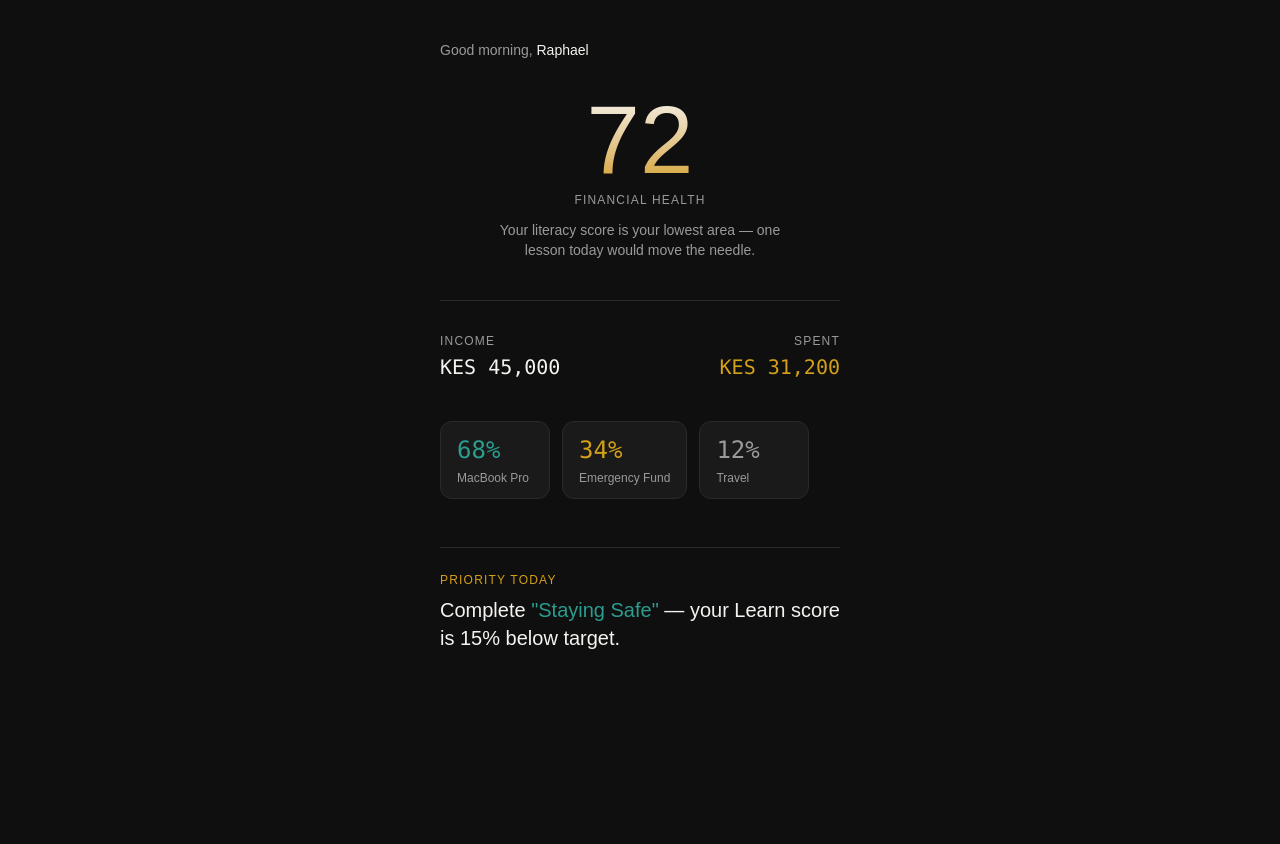
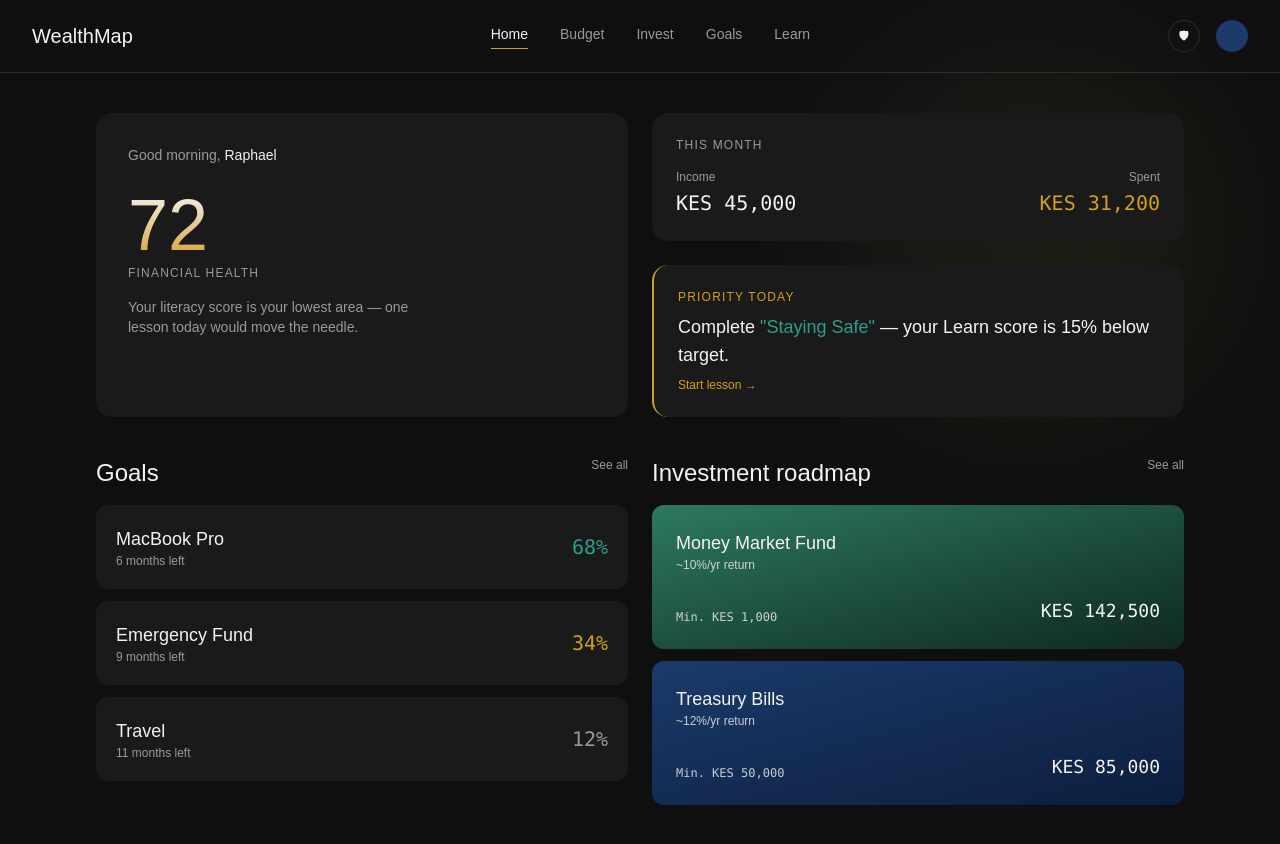
Before and after one commit to EricChuwa/Trojan_WealthMap, a React (Vite) app in the folder WM-FrontEnd/: page /dashboard in a window 1280 px wide. Before the commit the page ends 800 px from the top, so only its background shows below. Built offline with nearby package versions, Linux system fonts and the light colour scheme; no server answers; the HTML template or start-up script is replaced by a standard one.

Commit message:
Dashboard modified

```diff
--- a/WM-FrontEnd/src/pages/Dashboard.tsx
+++ b/WM-FrontEnd/src/pages/Dashboard.tsx
@@ -1,37 +1,46 @@
+import Navbar from "../components/Navbar";
+
 export default function Dashboard() {
   return (
-    <div className="min-h-screen px-6 py-10 max-w-md mx-auto">
-      <p className="text-sm text-[var(--color-text-muted)] mb-8">
+    <div className="min-h-screen">
+      <Navbar />
+      <div className="max-w-6xl mx-auto px-8 py-10 relative">
+        {/* Faint accent glow */}
+        <div className="absolute -top-10 right-0 w-96 h-96 rounded-full bg-gradient-to-br from-[var(--color-emerald-light)] to-[var(--color-gold)] opacity-10 blur-3xl pointer-events-none" />
+
+        {/* Hero: two columns */}
+        <div className="grid grid-cols-2 gap-6 relative z-10 mb-10">
+          <div className="bg-[var(--color-card)] rounded-2xl p-8">
+            <p className="text-sm text-[var(--color-text-muted)] mb-6">
               Good morning,{" "}
               <span className="text-[var(--color-text-primary)]">Raphael</span>
             </p>
-
-      {/* Hero health score */}
-      <div className="text-center mb-10">
-        <div className="font-[var(--font-display)] text-8xl bg-gradient-to-b from-[var(--color-text-primary)] to-[var(--color-gold-light)] bg-clip-text text-transparent">
+            <div className="font-[var(--font-display)] text-7xl bg-gradient-to-b from-[var(--color-text-primary)] to-[var(--color-gold-light)] bg-clip-text text-transparent">
               72
             </div>
-        <p className="text-xs uppercase tracking-widest text-[var(--color-text-muted)] mt-1">
+            <p className="text-xs uppercase tracking-widest text-[var(--color-text-muted)] mt-1 mb-4">
               Financial health
             </p>
-        <p className="text-sm text-[var(--color-text-muted)] mt-3 max-w-xs mx-auto">
-          Your literacy score is your lowest area — one lesson today would move
-          the needle.
+            <p className="text-sm text-[var(--color-text-muted)] max-w-xs">
+              Your literacy score is your lowest area — one lesson today would
+              move the needle.
             </p>
           </div>
 
-      <div className="h-px bg-[var(--color-border)] my-8" />
-
-      {/* Income vs spend */}
-      <div className="flex justify-between mb-10">
+          <div className="flex flex-col gap-6">
+            <div className="bg-[var(--color-card)] rounded-2xl p-6">
+              <p className="text-xs uppercase tracking-widest text-[var(--color-text-muted)] mb-4">
+                This month
+              </p>
+              <div className="flex justify-between">
                 <div>
-          <p className="text-xs uppercase tracking-widest text-[var(--color-text-muted)] mb-1">
+                  <p className="text-xs text-[var(--color-text-muted)] mb-1">
                     Income
                   </p>
                   <p className="font-mono text-xl">KES 45,000</p>
                 </div>
                 <div className="text-right">
-          <p className="text-xs uppercase tracking-widest text-[var(--color-text-muted)] mb-1">
+                  <p className="text-xs text-[var(--color-text-muted)] mb-1">
                     Spent
                   </p>
                   <p className="font-mono text-xl text-[var(--color-gold-light)]">
@@ -39,43 +48,96 @@ export default function Dashboard() {
                   </p>
                 </div>
               </div>
+            </div>
 
-      {/* Goal chips */}
-      <div className="flex gap-3 overflow-x-auto mb-10 pb-2">
+            <div className="bg-[var(--color-card)] rounded-2xl p-6 border-l-2 border-[var(--color-gold-light)]">
+              <p className="text-xs uppercase tracking-widest text-[var(--color-gold-light)] mb-2">
+                Priority today
+              </p>
+              <p className="font-[var(--font-display)] text-lg mb-2">
+                Complete <span className="text-[#2A9D8F]">"Staying Safe"</span>{" "}
+                — your Learn score is 15% below target.
+              </p>
+              <p className="text-xs text-[var(--color-gold-light)]">
+                Start lesson →
+              </p>
+            </div>
+          </div>
+        </div>
+
+        {/* Lower: goals + investment roadmap */}
+        <div className="grid grid-cols-2 gap-6 relative z-10">
+          <div>
+            <div className="flex justify-between mb-4">
+              <p className="font-[var(--font-display)] text-2xl">Goals</p>
+              <p className="text-xs text-[var(--color-text-muted)]">See all</p>
+            </div>
             {[
-          { name: "MacBook Pro", pct: "68%", color: "text-[#2A9D8F]" },
+              {
+                name: "MacBook Pro",
+                sub: "6 months left",
+                pct: "68%",
+                color: "text-[#2A9D8F]",
+              },
               {
                 name: "Emergency Fund",
+                sub: "9 months left",
                 pct: "34%",
                 color: "text-[var(--color-gold-light)]",
               },
               {
                 name: "Travel",
+                sub: "11 months left",
                 pct: "12%",
                 color: "text-[var(--color-text-muted)]",
               },
             ].map((goal) => (
               <div
                 key={goal.name}
-            className="flex-shrink-0 bg-[var(--color-card)] border border-[var(--color-border)] rounded-xl px-4 py-3 min-w-[110px]"
+                className="bg-[var(--color-card)] rounded-xl p-5 mb-3 flex justify-between items-center"
               >
-            <p className={`font-mono text-2xl ${goal.color}`}>{goal.pct}</p>
-            <p className="text-xs text-[var(--color-text-muted)] mt-1">
+                <div>
+                  <p className="font-[var(--font-display)] text-lg">
                     {goal.name}
                   </p>
+                  <p className="text-xs text-[var(--color-text-muted)]">
+                    {goal.sub}
+                  </p>
+                </div>
+                <p className={`font-mono text-xl ${goal.color}`}>{goal.pct}</p>
               </div>
             ))}
           </div>
 
-      {/* Priority action */}
-      <div className="border-t border-[var(--color-border)] pt-6">
-        <p className="text-xs uppercase tracking-widest text-[var(--color-gold-light)] mb-2">
-          Priority today
+          <div>
+            <div className="flex justify-between mb-4">
+              <p className="font-[var(--font-display)] text-2xl">
+                Investment roadmap
               </p>
-        <p className="font-[var(--font-display)] text-xl">
-          Complete <span className="text-[#2A9D8F]">"Staying Safe"</span> — your
-          Learn score is 15% below target.
+              <p className="text-xs text-[var(--color-text-muted)]">See all</p>
+            </div>
+            <div className="rounded-xl p-6 mb-3 bg-gradient-to-br from-[var(--color-emerald-light)] to-[#0F2A21]">
+              <p className="font-[var(--font-display)] text-lg">
+                Money Market Fund
               </p>
+              <p className="text-xs opacity-80 mb-6">~10%/yr return</p>
+              <div className="flex justify-between items-end">
+                <p className="font-mono text-xs opacity-80">Min. KES 1,000</p>
+                <p className="font-mono text-lg">KES 142,500</p>
+              </div>
+            </div>
+            <div className="rounded-xl p-6 bg-gradient-to-br from-[var(--color-sapphire)] to-[#0C1E3D]">
+              <p className="font-[var(--font-display)] text-lg">
+                Treasury Bills
+              </p>
+              <p className="text-xs opacity-80 mb-6">~12%/yr return</p>
+              <div className="flex justify-between items-end">
+                <p className="font-mono text-xs opacity-80">Min. KES 50,000</p>
+                <p className="font-mono text-lg">KES 85,000</p>
+              </div>
+            </div>
+          </div>
+        </div>
       </div>
     </div>
   );
```
Lines whose indentation alone changed are shown as unchanged.
